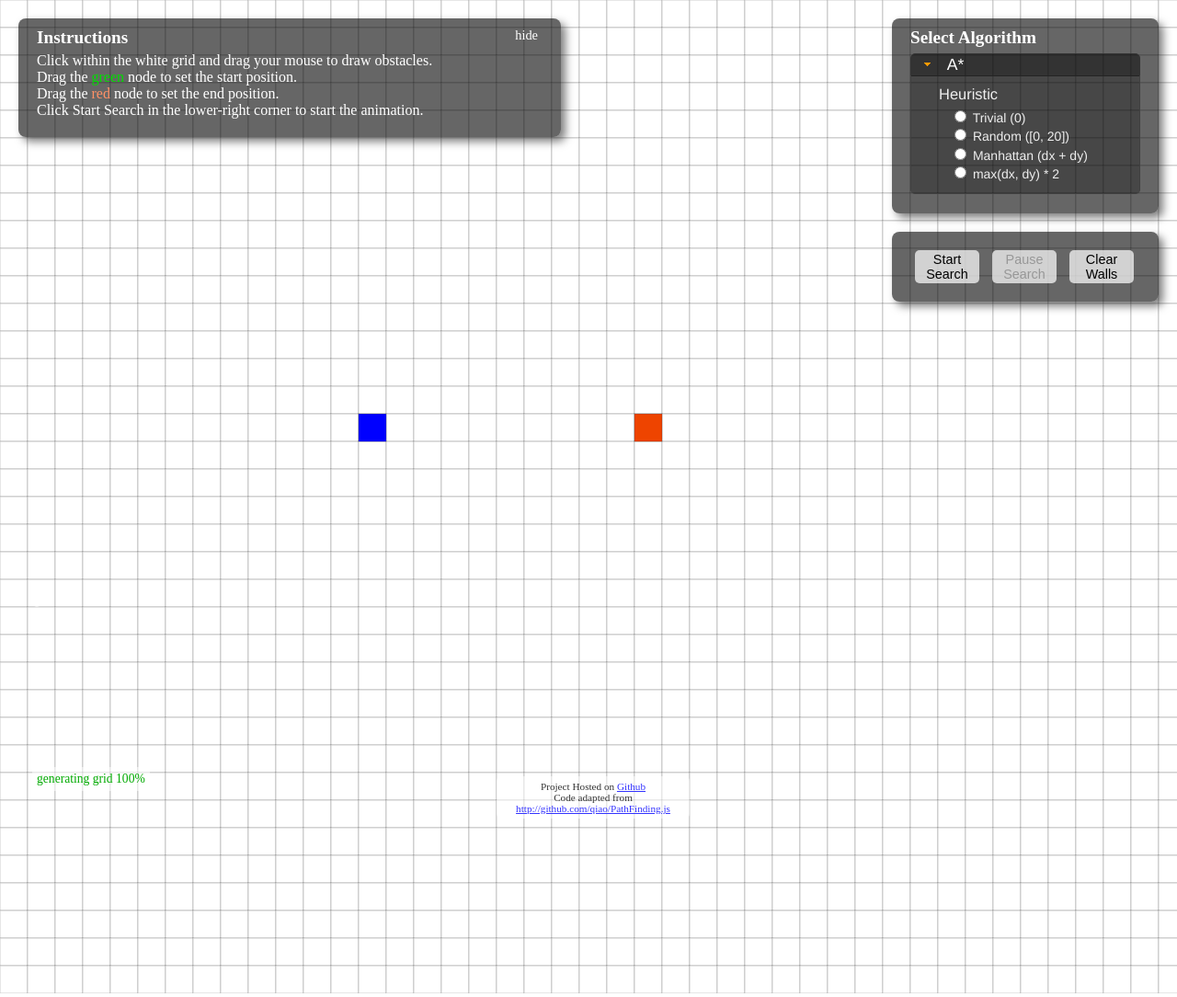
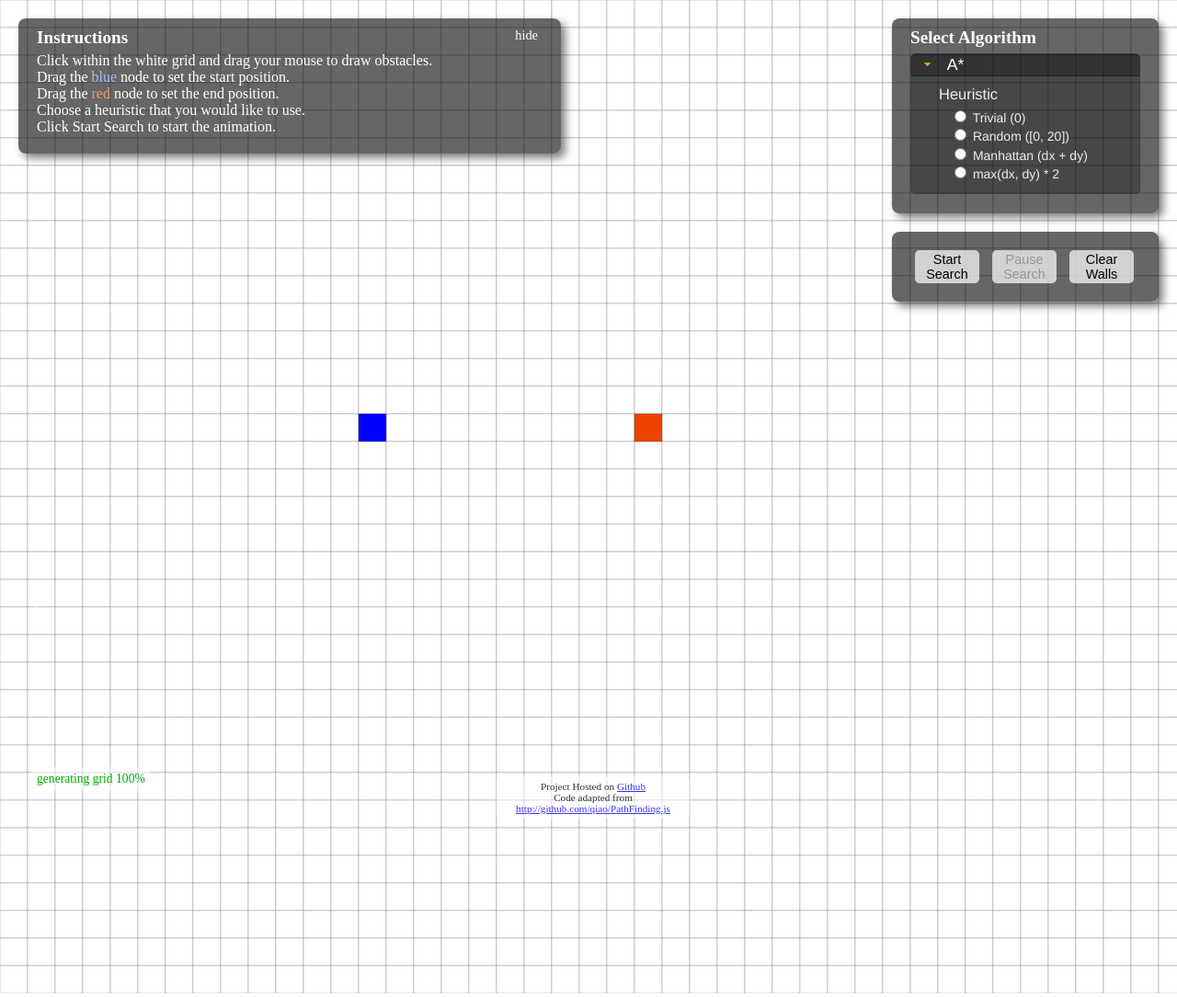
Before and after one commit to MeiyingQin/meiyingqin.github.io, a Jekyll site: the page visual/index.html, which Jekyll copies as it is, in a window 1280 px wide. Shown: the whole page at 92% size. Built offline with Jekyll 4.4.1, drawn with Linux system fonts in a browser that asks for light colours.

Commit message:
modify instructions

```diff
--- a/visual/css/style.css
+++ b/visual/css/style.css
@@ -145,6 +145,10 @@ footer {
     color: #0d0;
 }
 
+.blue {
+	color: #99c2ff;
+}
+
 .red {
     color: #ff9166;
 }
--- a/visual/index.html
+++ b/visual/index.html
@@ -36,9 +36,10 @@
         <span id="hide_instructions">hide</span>
       </header>
       Click within the <span class="white">white</span> grid and drag your mouse to draw obstacles. <br>
-      Drag the <span class="green">green</span> node to set the start position. <br>
+      Drag the <span class="blue">blue</span> node to set the start position. <br>
       Drag the <span class="red">red</span> node to set the end position. <br>
-      Click Start Search in the lower-right corner to start the animation.
+	  Choose a heuristic that you would like to use.<br>
+      Click Start Search to start the animation.
     </div>
 
     <div id="algorithm_panel" class="panel right_panel">
```
